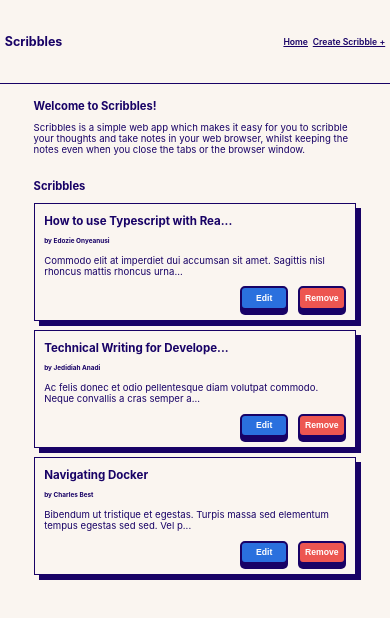
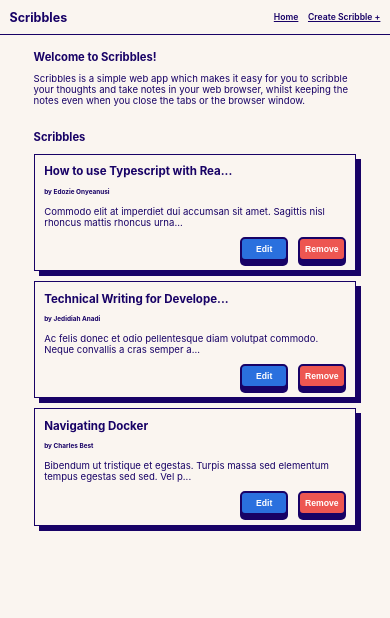
Before and after one commit to Fedozie/cwd-ein-proj, a React (Create React App) app: page / in a window 390 px wide. Shown: the top 618 px of the page. Built offline with nearby package versions, Linux system fonts and the light colour scheme.

Commit message:
fix: made some fixes on responsiveness

```diff
--- a/src/components/UI/wrapper.js
+++ b/src/components/UI/wrapper.js
@@ -44,7 +44,7 @@ export const Card = ({ children, onClick }) => {
 const Wrapper = styled.div`
     background-color: ${({ theme }) => theme.colors.priColor};
     width: 100vw;
-    height: 10vh;
+    height: auto;
     padding: 1rem 3.5rem;
     display: flex;
     justify-content: space-between;
@@ -57,13 +57,13 @@ const Wrapper = styled.div`
     }
 
     @media (max-width: ${({ theme }) => theme.breakpoints.mbl}){
-        padding: .5rem;
+        padding: 1rem;
     }
 `;
 
 const ContainerWrapper = styled(Wrapper)`
     width: 50vw;
-    height: 85vh;
+    height: 100%;
     border: 1px solid ${({ theme }) => theme.colors.secLilac};
     border-radius: 10px;
     margin: 4rem auto;
@@ -175,7 +175,7 @@ const Navigation = styled.nav`
     display: flex;
     justify-content: space-between;
     align-items: center;
-    gap: .5rem;
+    gap: 1rem;
 
     @media only screen and (min-width: ${({ theme }) => theme.breakpoints.mbl}) and (max-width: ${({ theme }) => theme.breakpoints.tbt}){
         & > a{
--- a/src/components/mainBody.js
+++ b/src/components/mainBody.js
@@ -95,7 +95,6 @@ const MainBody = () => {
 
 const StyledBody = styled.section`
     background-color: ${({ theme }) => theme.colors.priColor};
-    min-height: 90vh;
     width: 100%;
     padding: 1.5rem 3.5rem 1rem 3.5rem;
 
--- a/src/index.css
+++ b/src/index.css
@@ -1,8 +1,10 @@
-body {
+body, html {
+  height: 100%;
   margin: 0;
   font-family: -apple-system, BlinkMacSystemFont, 'Segoe UI', 'Roboto', 'Oxygen',
     'Ubuntu', 'Cantarell', 'Fira Sans', 'Droid Sans', 'Helvetica Neue',
     sans-serif;
   -webkit-font-smoothing: antialiased;
   -moz-osx-font-smoothing: grayscale;
+  background-color: #FAF5F0;
 }
```
